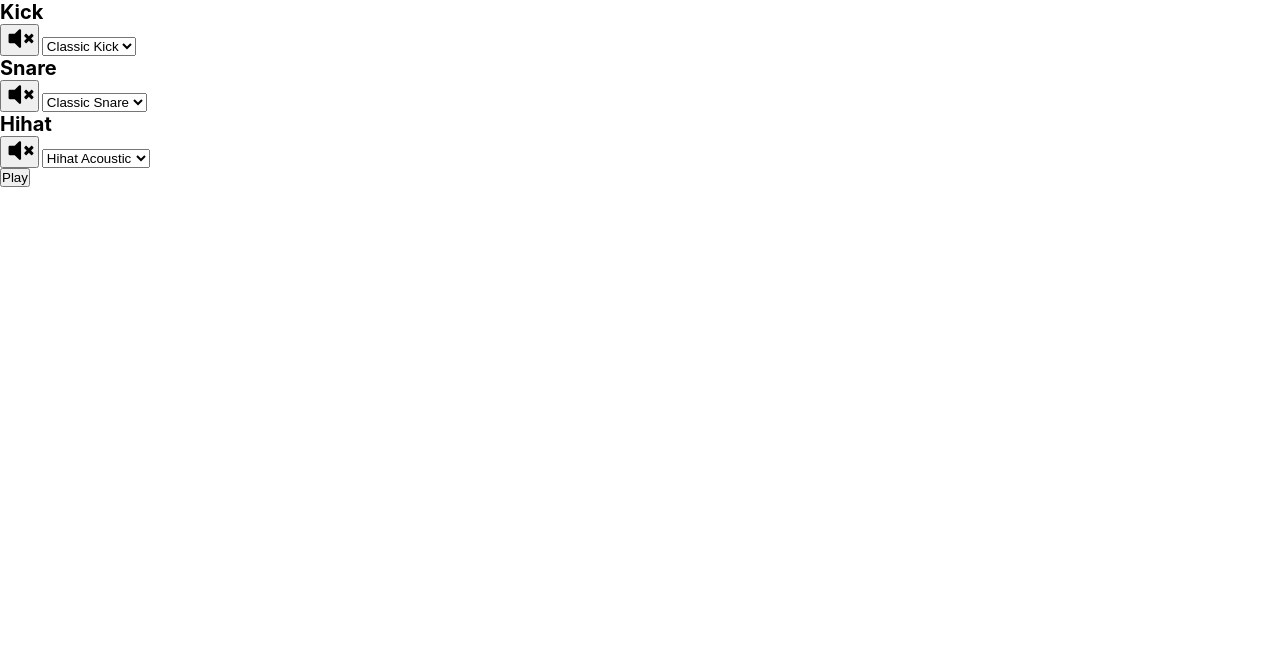
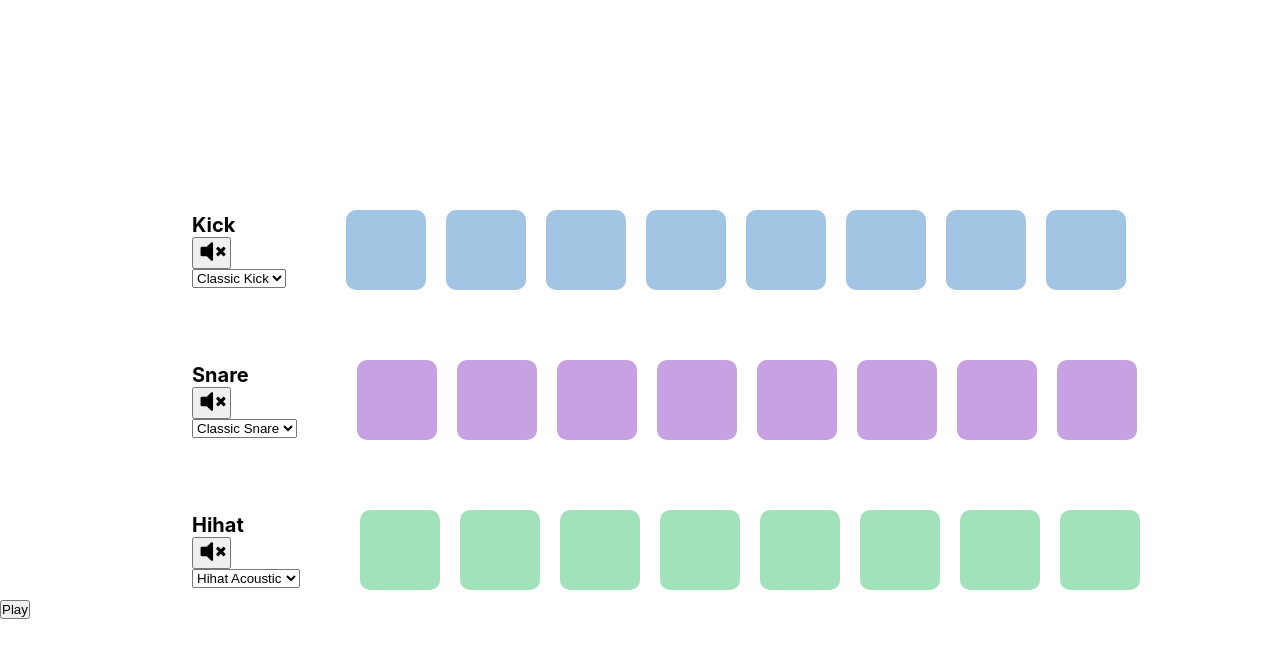
Before and after one commit to SereicikasTomas/beat-maker, a website built with Parcel: page src/index.html in a window 1280 px wide. Built offline with nearby package versions, Linux system fonts and the light colour scheme.

Commit message:
style pads

```diff
--- a/src/main.scss
+++ b/src/main.scss
@@ -53,3 +53,47 @@ svg {
   height: 2.5rem;
   pointer-events: none;
 }
+
+.sequencer {
+  width: 100vw;
+  margin-top: 25vh;
+  display: flex;
+  flex-direction: column;
+  align-items: center;
+
+  .track {
+    display: flex;
+    align-items: center;
+    justify-content: space-between;
+    width: 70%;
+
+    &:not(:first-child) {
+      margin-top: 5rem;
+    }
+
+    .pads {
+      margin-left: 5rem;
+      display: flex;
+
+      .pad {
+        height: 8rem;
+        width: 8rem;
+        border-radius: 1rem;
+        cursor: pointer;
+        margin: 1rem;
+      }
+
+      .kick-pad {
+        background-color: rgb(161, 197, 226);
+      }
+
+      .snare-pad {
+        background-color: rgb(200, 161, 226);
+      }
+
+      .hihat-pad {
+        background-color: rgb(161, 226, 186);
+      }
+    }
+  }
+}
```
